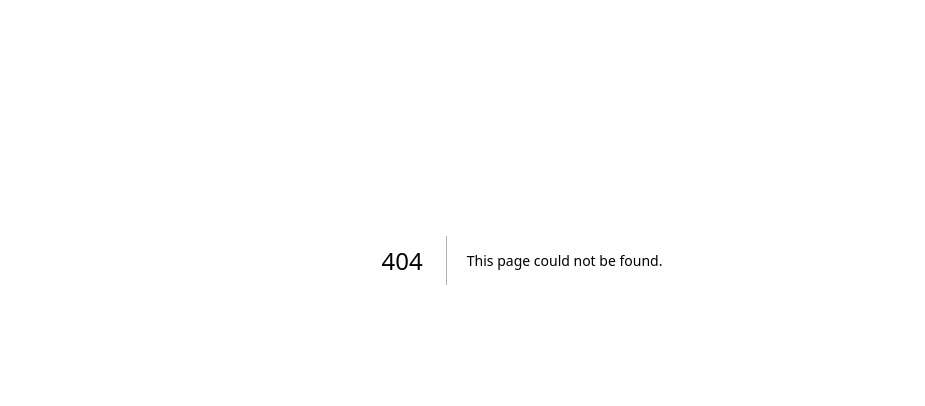
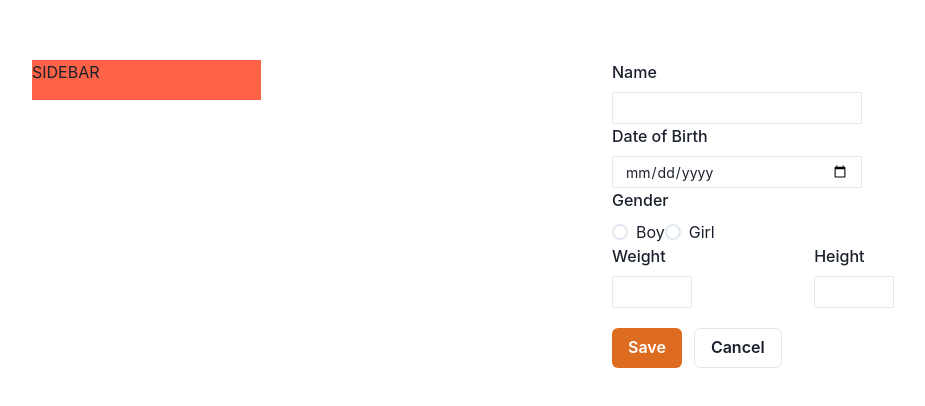
Before and after one commit to RationalPrabal/Baby-Bliss, a Next.js app in the folder baby-bliss/: page /UserDetails in a window 1280 px wide. Before the commit this address had no page. Shown: the part 140-546 px from the top of the page, without its empty margins (118-1043 px from the left). Built offline with nearby package versions, Linux system fonts and the light colour scheme.

Commit message:
child details add fun done

```diff
--- a/baby-bliss/package.json
+++ b/baby-bliss/package.json
@@ -15,10 +15,10 @@
     "@mui/icons-material": "^5.11.0",
     "@next/font": "13.1.2",
     "axios": "^1.2.2",
-    "framer-motion": "^8.4.6",
+    "framer-motion": "^8.4.7",
     "next": "13.1.2",
-    "react": "18.2.0",
-    "react-dom": "18.2.0",
+    "react": "^18.2.0",
+    "react-dom": "^18.2.0",
     "react-redux": "^8.0.5",
     "redux": "^4.2.0",
     "redux-thunk": "^2.4.2"
--- /dev/null
+++ b/baby-bliss/src/pages/UserDetails.jsx
@@ -0,0 +1,141 @@
+import React, { useState } from "react";
+import { FormControl, FormLabel, Input, Radio, Button,Grid,GridItem,Box,Heading,Text,HStack, Stack, Flex } from "@chakra-ui/react";
+
+const Form = () => {
+  const [formData, setFormData] = useState({
+
+    name: "",
+    dateOfBirth: "",
+    gender: "",
+    weight: "",
+    height:""
+  });
+
+  const [allData, setAllData] = useState([]);
+
+  const handleChange = (e) => {
+    setFormData({
+      ...formData,
+      id :  Math.random(),[e.target.name]: e.target.value
+    });
+  };
+
+  const handleSubmit = (e) => {
+    e.preventDefault();
+
+    setAllData([...allData, formData]);
+    setFormData({ name: "", dateOfBirth: "", gender: "", weight: "" ,height:""});
+  };
+
+  const handleCancel = () => {
+    setFormData({name: "", dateOfBirth: "", gender: "", weight: "",height:"" });
+  };
+
+
+
+  function handleDelete(id) {
+    const removeItem = allData.filter((el) => {
+      return el.id !== id;
+    });
+    setAllData(removeItem);
+  }
+
+
+  return (
+    <>
+
+      <Grid  templateColumns='repeat(2, 1fr)' width="90%" mt="200px" marginLeft="150px" gap={2}>
+
+                      <GridItem  width="40%" h='10' bg='tomato' >
+
+                            SIDEBAR
+
+                      </GridItem>
+
+
+
+
+           <GridItem width="70%" h='100%' bg='white'>
+
+
+                    <form onSubmit={handleSubmit}>
+                          <FormControl as='fieldset'>
+                            <FormLabel htmlFor="name">Name</FormLabel>
+                            <Input  size='sm' maxW="250px" type="text" id="name" name="name" value={formData.name} onChange={handleChange} required/>
+                          </FormControl>
+                          <FormControl>
+                            <FormLabel htmlFor="dateOfBirth">Date of Birth</FormLabel>
+                            <Input  size='sm' maxW="250px" type="date" id="dateOfBirth" name="dateOfBirth" value={formData.dateOfBirth} onChange={handleChange} required/>
+                          </FormControl>
+                          <FormControl>
+                            <FormLabel>Gender</FormLabel>
+                            <Radio value="Boy" id="Boy" name="gender" checked={formData.gender === "Boy"} onChange={handleChange} required>
+                              Boy
+                            </Radio>
+                            <Radio value="Girl" id="Girl" name="gender" checked={formData.gender === "Girl"} onChange={handleChange} required>
+                              Girl
+                            </Radio>
+
+                          </FormControl>
+
+                          <Flex gap={1}>
+                          <FormControl>
+                            <FormLabel htmlFor="age">Weight</FormLabel>
+                            <Input size='sm' maxW={20} type="number" id="weight" name="weight" value={formData.age} onChange={handleChange} required/>
+                          </FormControl>
+
+                          <FormControl>
+                            <FormLabel htmlFor="height">Height</FormLabel>
+                            <Input size='sm' maxW={20} type="number" id="height" name="height" value={formData.height} onChange={handleChange} required/>
+                          </FormControl>
+                          </Flex>
+                          <Button colorScheme='orange' variantColor="orange" mr={3} mt={5} type="submit">Save</Button>
+                          <Button mt={5} variant="outline" onClick={handleCancel}>Cancel</Button>
+                        </form>
+
+                        <br />
+                        <br />
+
+        <Box maxW='420px' bg='white' p='6'>
+
+                    {allData.map((data, i) => (
+
+
+          <Stack spacing={3} key={i}>
+                      <Heading my='4' size='lg'>
+                      {data.name}
+                    </Heading>
+
+                    <Flex gap={2}>
+                    <Text>Date of Birth:</Text><Text as="b"> {data.dateOfBirth}</Text>
+                    </Flex>
+
+                    <Flex gap={2}>
+                    <Text>Gender:</Text><Text as="b"> {data.gender}</Text>
+                    </Flex>
+
+                    <Flex gap={2}>
+                    <Text>Weight:</Text><Text as="b"> {data.weight}</Text>
+                    </Flex>
+
+                    <Flex gap={2}>
+                    <Text>Height:</Text><Text as="b"> {data.height}</Text>
+                    </Flex>
+
+
+                    <Button onClick={()=>handleDelete(data.id)}>Delete</Button>
+
+           </Stack>
+
+         ))}
+        </Box>
+      </GridItem>
+     </Grid>
+
+
+    </>
+  )
+
+}
+
+export default Form;
```
Also changed, not shown: 1 other file (tests, documents, lock files or other folders).
